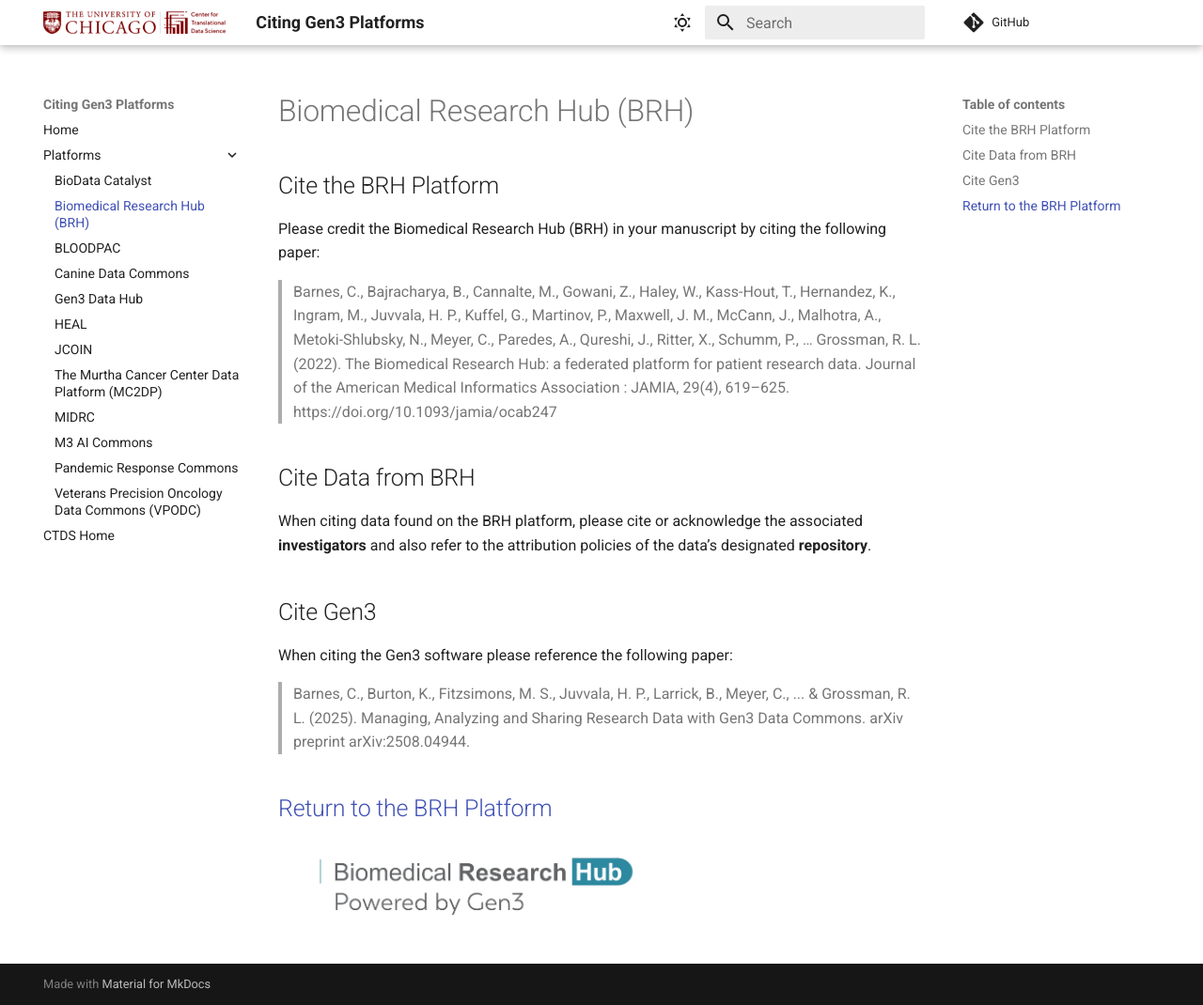
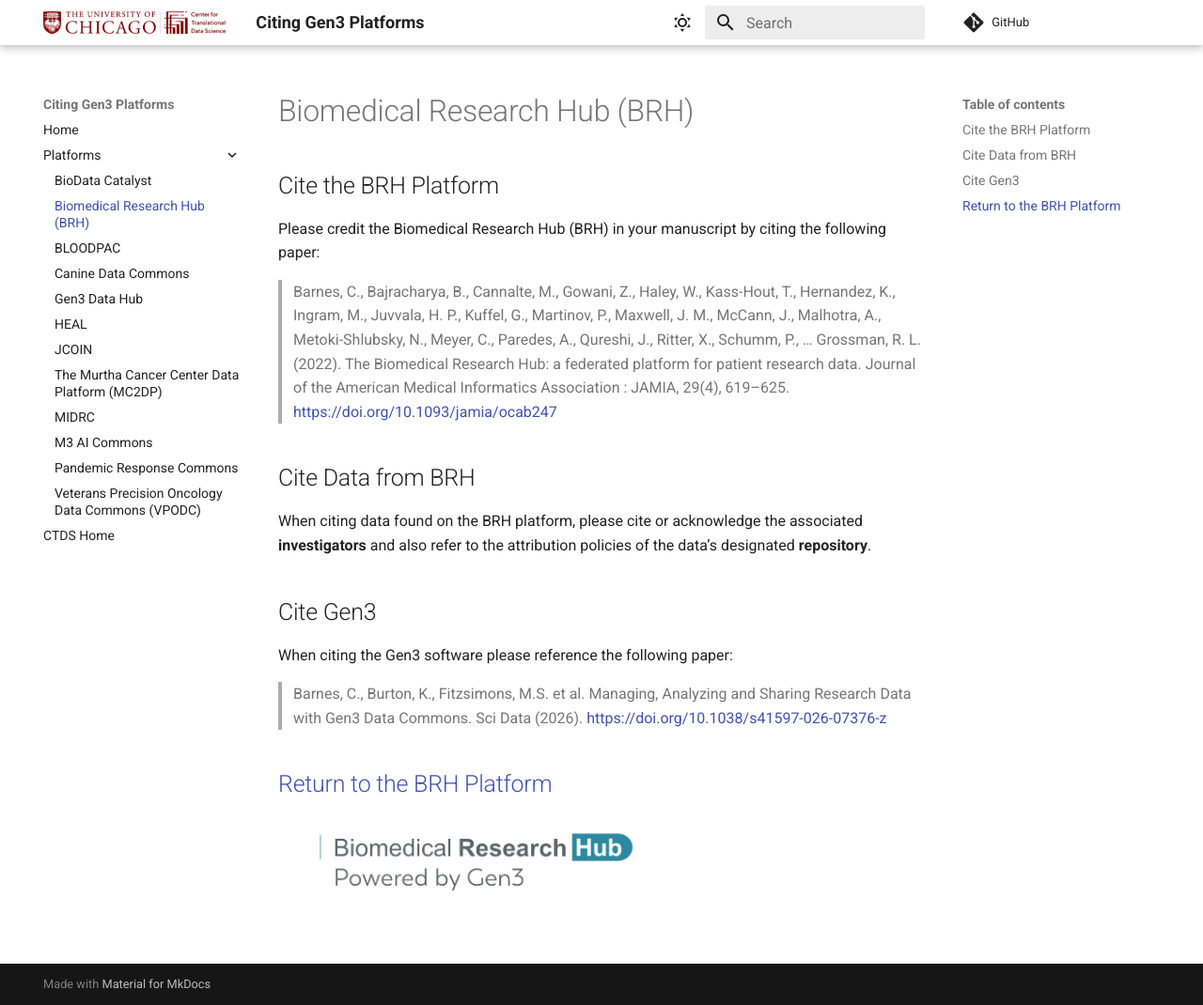
Before and after one commit to uc-cdis/platform-citation, an MkDocs documentation site: the page built from docs/brh-cite.md, in a window 1280 px wide and 1070 px high. Shown: the whole window at 94% size. Built offline with MkDocs 1.6.1 and Material for MkDocs 9.7.7, drawn with Linux system fonts in a browser that asks for light colours; comment, search, counter and statistics services are not loaded.

Commit message:
update citation

```diff
--- a/docs/brh-cite.md
+++ b/docs/brh-cite.md
@@ -4,7 +4,7 @@
 
 Please credit the Biomedical Research Hub (BRH) in your manuscript by citing the following paper:
 
-> Barnes, C., Bajracharya, B., Cannalte, M., Gowani, Z., Haley, W., Kass-Hout, T., Hernandez, K., Ingram, M., Juvvala, H. P., Kuffel, G., Martinov, P., Maxwell, J. M., McCann, J., Malhotra, A., Metoki-Shlubsky, N., Meyer, C., Paredes, A., Qureshi, J., Ritter, X., Schumm, P., … Grossman, R. L. (2022). The Biomedical Research Hub: a federated platform for patient research data. Journal of the American Medical Informatics Association : JAMIA, 29(4), 619–625. https://doi.org/10.1093/jamia/ocab247
+> Barnes, C., Bajracharya, B., Cannalte, M., Gowani, Z., Haley, W., Kass-Hout, T., Hernandez, K., Ingram, M., Juvvala, H. P., Kuffel, G., Martinov, P., Maxwell, J. M., McCann, J., Malhotra, A., Metoki-Shlubsky, N., Meyer, C., Paredes, A., Qureshi, J., Ritter, X., Schumm, P., … Grossman, R. L. (2022). The Biomedical Research Hub: a federated platform for patient research data. Journal of the American Medical Informatics Association : JAMIA, 29(4), 619–625. [https://doi.org/10.1093/jamia/ocab247](https://doi.org/10.1093/jamia/ocab247)
 
 ## Cite Data from BRH
 
@@ -14,7 +14,7 @@ When citing data found on the BRH platform, please cite or acknowledge the assoc
 
 When citing the Gen3 software please reference the following paper:
 
-> Barnes, C., Burton, K., Fitzsimons, M. S., Juvvala, H. P., Larrick, B., Meyer, C., ... & Grossman, R. L. (2025). Managing, Analyzing and Sharing Research Data with Gen3 Data Commons. arXiv preprint arXiv:2508.04944.
+> Barnes, C., Burton, K., Fitzsimons, M.S. et al. Managing, Analyzing and Sharing Research Data with Gen3 Data Commons. Sci Data (2026). [https://doi.org/10.1038/s41597-026-07376-z](https://doi.org/10.1038/s41597-026-07376-z)
 
 
 ## [Return to the BRH Platform][BRH Platform]
```
